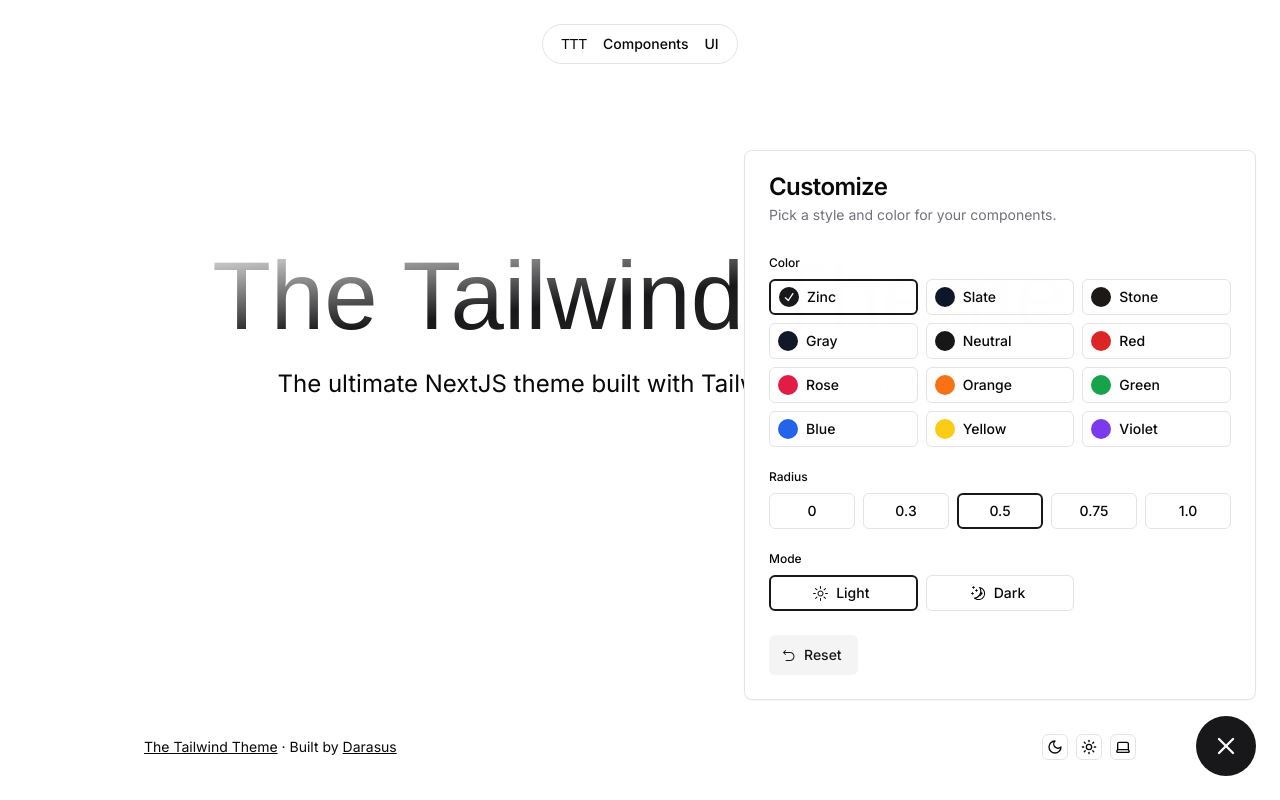
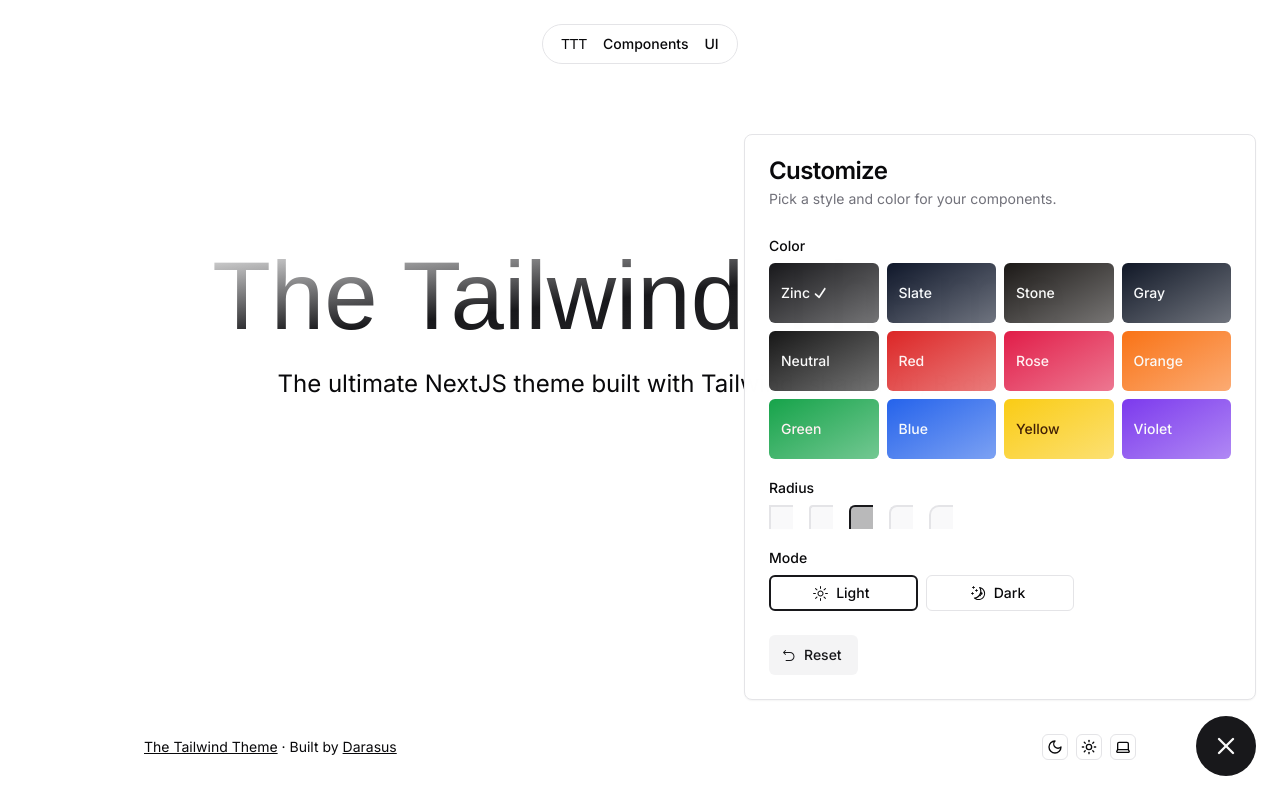
Before and after one commit to darasus/themes, a Next.js app: page / in a window 1280 px wide. Both pictures are taken after a click on the button 1226 px from the left and 746 px from the top of the page. Built offline with nearby package versions, Linux system fonts and the light colour scheme; a web font is replaced by a local one.

Commit message:
fix styling

```diff
--- a/src/app/global.css
+++ b/src/app/global.css
@@ -92,6 +92,7 @@
   --input: 214.3 31.8% 91.4%;
 
   --primary: 222.2 47.4% 11.2%;
+  --primary-foreground: 210 40% 98%;
 
   --secondary: 210 40% 96.1%;
   --secondary-foreground: 222.2 47.4% 11.2%;
@@ -168,7 +169,7 @@
 
   --ring: 20 14.3% 4.1%;
 
-  --radius: 0.95rem;
+  --radius: 0.5rem;
 }
 
 .dark .theme-stone {
@@ -232,7 +233,7 @@
 
   --ring: 224 71.4% 4.1%;
 
-  --radius: 0.35rem;
+  --radius: 0.5rem;
 }
 
 .dark .theme-gray {
@@ -360,7 +361,7 @@
 
   --ring: 0 72.2% 50.6%;
 
-  --radius: 0.4rem;
+  --radius: 0.5rem;
 }
 
 .dark .theme-red {
@@ -488,7 +489,7 @@
 
   --ring: 24.6 95% 53.1%;
 
-  --radius: 0.95rem;
+  --radius: 0.5rem;
 }
 
 .dark .theme-orange {
@@ -616,7 +617,7 @@
 
   --ring: 221.2 83.2% 53.3%;
 
-  --radius: ;
+  --radius: 0.5rem;
 }
 
 .dark .theme-blue {
@@ -680,7 +681,7 @@
 
   --ring: 20 14.3% 4.1%;
 
-  --radius: 0.95rem;
+  --radius: 0.5rem;
 }
 
 .dark .theme-yellow {
@@ -744,7 +745,7 @@
 
   --ring: 262.1 83.3% 57.8%;
 
-  --radius: ;
+  --radius: 0.5rem;
 }
 
 .dark .theme-violet {
--- a/src/components/theme-customizer.tsx
+++ b/src/components/theme-customizer.tsx
@@ -54,14 +54,16 @@
   return (
     <div className="flex flex-1 flex-col space-y-4">
       <div className="space-y-1.5">
-        <Label className="text-xs">Color</Label>
-        <div className="grid grid-cols-3 gap-2">
+        <Label>Color</Label>
+        <div className="grid grid-cols-4 gap-2">
           {themes.map((theme) => {
             const isActive = config.theme === theme.name
 
             return (
+              <div
+                className={cn(`theme-${theme.name}`, {dark: mode === "dark"})}
+              >
                 <Button
-                variant={"outline"}
                   size="sm"
                   key={theme.name}
                   onClick={() => {
@@ -71,34 +73,30 @@
                     })
                   }}
                   className={cn(
-                  "justify-start",
-                  isActive && "border-2 border-primary"
+                    "flex justify-start",
+                    "h-full w-full",
+                    "px-3 py-5",
+                    "bg-gradient-to-br from-primary to-primary/60",
+                    "bg-transparent",
+                    "text-primary-foreground"
                   )}
                 >
-                <span
-                  className={cn(
-                    {dark: mode === "dark"},
-                    `theme-${theme.name}`,
-                    "mr-1 flex h-5 w-5 shrink-0 -translate-x-1 items-center justify-center rounded-full bg-primary"
+                  {theme.label}
+                  {isActive && (
+                    <CheckIcon className="h-5 w-5 text-primary-foreground" />
                   )}
-                >
-                  {isActive && (
-                    <CheckIcon className="h-4 w-4 text-primary-foreground" />
-                  )}
-                </span>
-                {theme.label}
                 </Button>
+              </div>
             )
           })}
         </div>
       </div>
       <div className="space-y-1.5">
-        <Label className="text-xs">Radius</Label>
-        <div className="grid grid-cols-5 gap-2">
+        <Label>Radius</Label>
+        <div className="flex gap-4">
           {["0", "0.3", "0.5", "0.75", "1.0"].map((value) => {
             return (
               <Button
-                variant={"outline"}
                 size="sm"
                 key={value}
                 onClick={() => {
@@ -108,18 +106,33 @@
                   })
                 }}
                 className={cn(
-                  config.radius === parseFloat(value) &&
-                    "border-2 border-primary"
+                  "h-auto w-auto p-0",
+                  "border-2 border-none border-primary bg-transparent hover:bg-transparent"
                 )}
               >
-                {value}
+                <div
+                  className={cn(
+                    "h-6 w-6 border-l-2 border-t-2 bg-muted/50",
+                    {
+                      "rounded-tl-none": value === "0",
+                      "rounded-tl-[4px]": value === "0.3",
+                      "rounded-tl-[6px]": value === "0.5",
+                      "rounded-tl-[8px]": value === "0.75",
+                      "rounded-tl-[10px]": value === "1.0",
+                    },
+                    {
+                      "border-primary bg-primary/30":
+                        config.radius === parseFloat(value),
+                    }
+                  )}
+                />
               </Button>
             )
           })}
         </div>
       </div>
       <div className="space-y-1.5">
-        <Label className="text-xs">Mode</Label>
+        <Label>Mode</Label>
         <div className="grid grid-cols-3 gap-2">
           <>
             <Button
```
Lines whose indentation alone changed are shown as unchanged.
